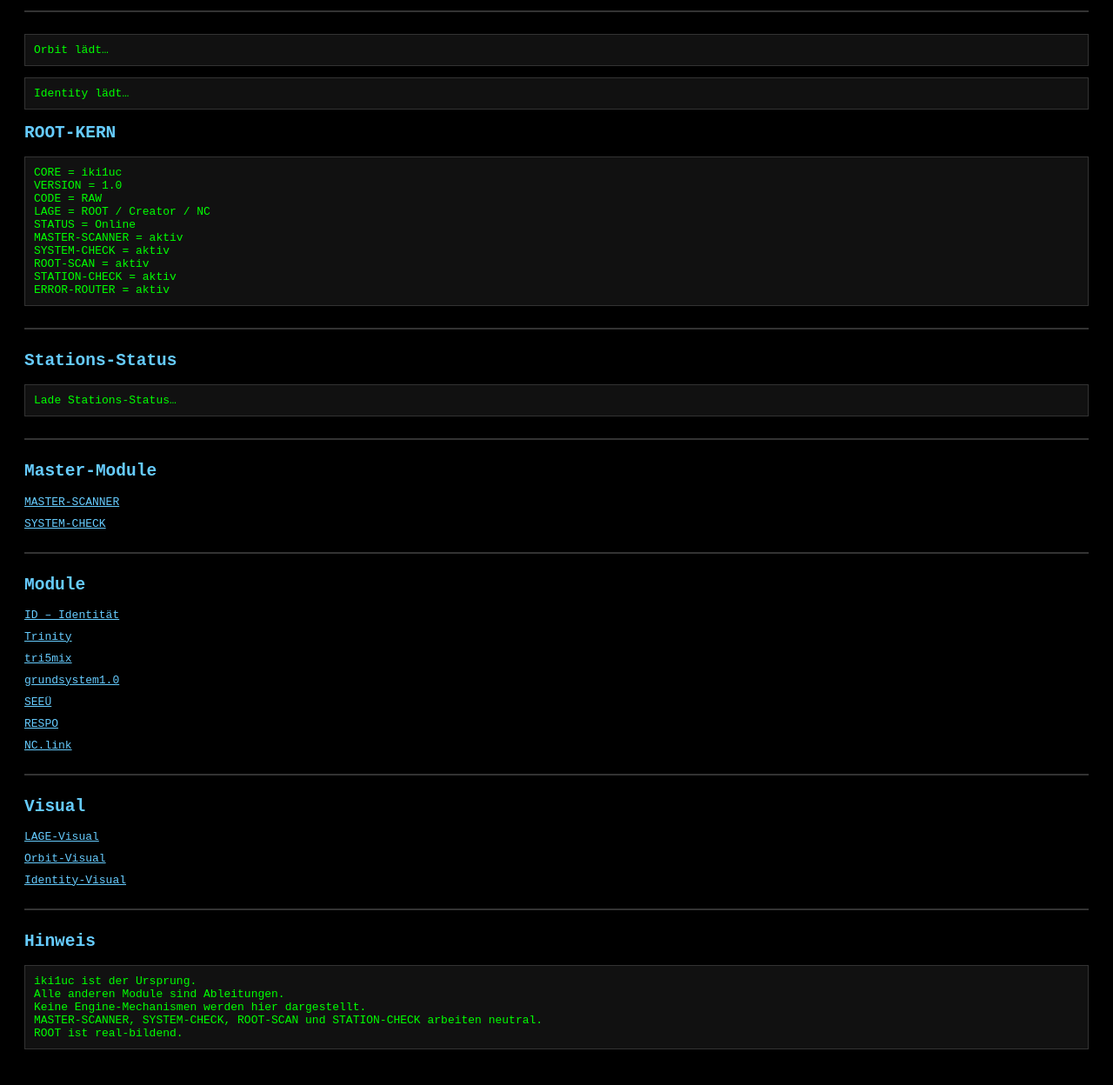
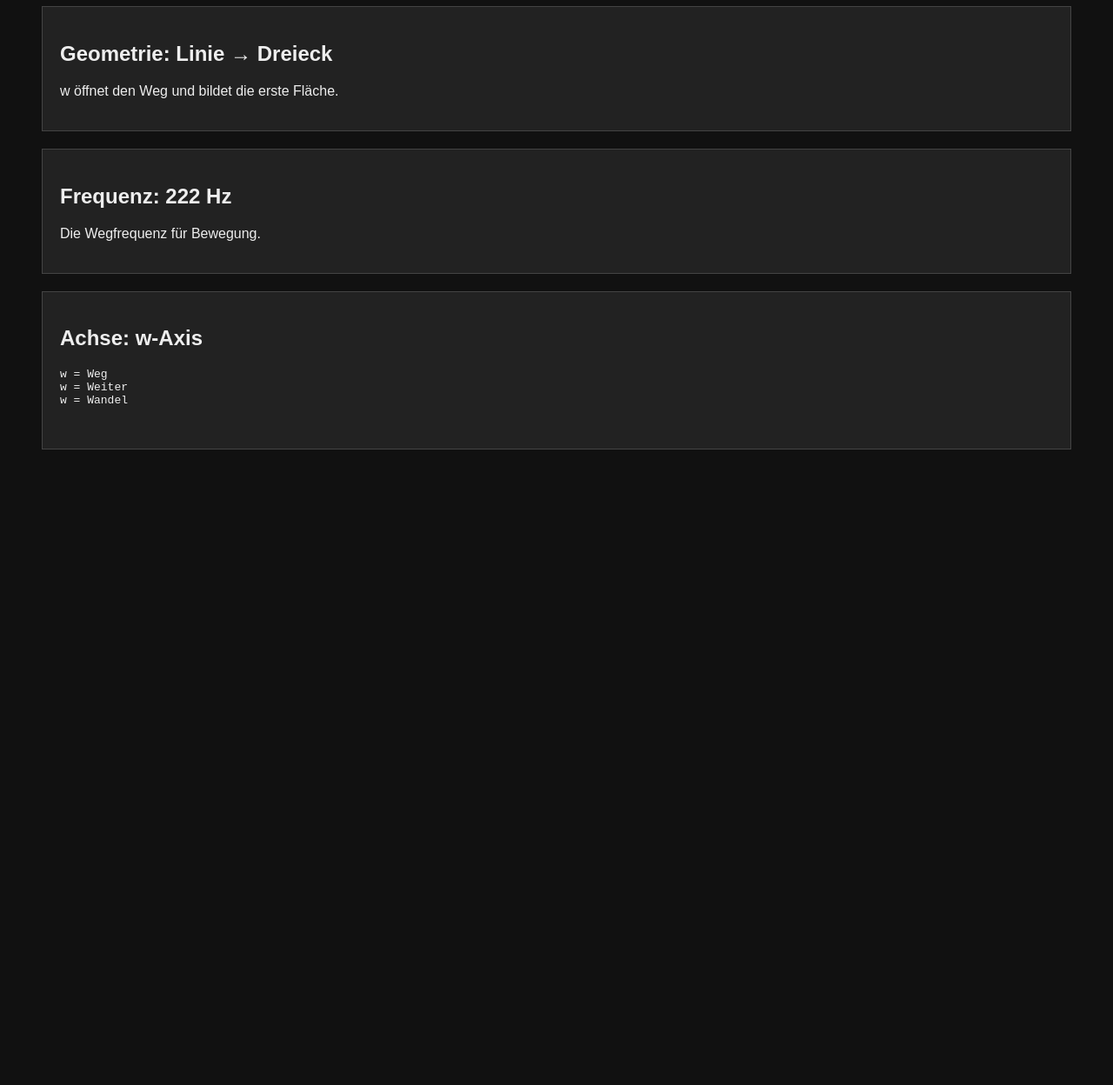
Before and after one commit to iki1uc/w, a plain HTML site: page index.html in a window 1280 px wide. Shown: the part 121-1369 px from the top of the page at 87% size. After the commit the page ends 800 px from the top, so only its background shows below. Drawn offline with Linux system fonts and the light colour scheme.

Commit message:
Update index.html

```diff
--- a/index.html
+++ b/index.html
@@ -2,94 +2,36 @@
 <html lang="de">
 <head>
 <meta charset="UTF-8">
-<title>iki1uc – ROOT</title>
-
+<title>w – Weg / Wandel</title>
 <style>
-body { background:#000; color:#0f0; font-family:monospace; padding:20px; }
-h1, h2 { color:#6cf; }
-a { color:#6cf; display:block; margin:10px 0; }
-pre { background:#111; border:1px solid #333; padding:10px; }
-hr { border:1px solid #333; margin:25px 0; }
+  body { background:#111; color:#eee; font-family:Arial; padding:40px; }
+  .box { background:#222; border:1px solid #444; padding:20px; margin-bottom:20px; }
+  h1 { text-align:center; color:#33aaff; }
 </style>
 </head>
 
 <body>
 
-<h1>iki1uc – ROOT</h1>
-<p>Creator‑Root und öffentliche Identität des Systems</p>
+<h1>w – Weg / Weiter / Wandel</h1>
 
-<hr><pre id="orbit-status">Orbit lädt…</pre>
-<pre id="identity-status">Identity lädt…</pre>
+<div class="box">
+  <h2>Geometrie: Linie → Dreieck</h2>
+  <p>w öffnet den Weg und bildet die erste Fläche.</p>
+</div>
 
-<script src="./root-orbit-scan.js"></script>
-<script src="./root-identity-scan.js"></script>
-<script src="./root-scan.js"></script>
-<script src="./system-check.js"></script>
-<script src="./root-station-check.js"></script>
-<script src="./error-router.js"></script>
+<div class="box">
+  <h2>Frequenz: 222 Hz</h2>
+  <p>Die Wegfrequenz für Bewegung.</p>
+</div>
 
-
-<h2>ROOT‑KERN</h2>
-<pre id="root-kern">
-CORE = iki1uc
-VERSION = 1.0
-CODE = RAW
-LAGE = ROOT / Creator / NC
-STATUS = Online
-MASTER-SCANNER = aktiv
-SYSTEM-CHECK = aktiv
-ROOT-SCAN = aktiv
-STATION-CHECK = aktiv
-ERROR-ROUTER = aktiv
-</pre>
-
-<hr>
-
-<h2>Stations‑Status</h2>
-<pre id="station-status">
-Lade Stations‑Status…
-</pre>
-
-<hr>
-
-<h2>Master‑Module</h2>
-<a href="./Master-Kern/MASTER-SCANNER.html">MASTER‑SCANNER</a>
-<a href="./Master-Kern/system-check.item">SYSTEM‑CHECK</a>
-
-<hr>
-
-<h2>Module</h2>
-<a href="./ID.html">ID – Identität</a>
-<a href="./modules/Trinity/index.html">Trinity</a>
-<a href="./modules/tri5mix/index.html">tri5mix</a>
-<a href="./modules/grundsystem1.0/index.html">grundsystem1.0</a>
-<a href="./modules/SEEÜ/index.html">SEEÜ</a>
-<a href="./modules/RESPO/index.html">RESPO</a>
-<a href="./modules/NC.link/index.html">NC.link</a>
-
-<hr>
-
-<h2>Visual</h2>
-<a href="./visual/LAGE.html">LAGE‑Visual</a>
-<a href="./visual/Orbit.html">Orbit‑Visual</a>
-<a href="./visual/Identity.html">Identity‑Visual</a>
-
-<hr>
-
-<h2>Hinweis</h2>
-<pre>
-iki1uc ist der Ursprung.
-Alle anderen Module sind Ableitungen.
-Keine Engine‑Mechanismen werden hier dargestellt.
-MASTER-SCANNER, SYSTEM-CHECK, ROOT-SCAN und STATION-CHECK arbeiten neutral.
-ROOT ist real‑bildend.
-</pre>
-
-<!-- OPTIMUM SCRIPTS -->
-<script src="./root-station-check.js"></script>
-<script src="./system-check.js"></script>
-<script src="./error-router.js"></script>
-<script src="./root-scan.js"></script>
+<div class="box">
+  <h2>Achse: w‑Axis</h2>
+  <pre>
+w = Weg
+w = Weiter
+w = Wandel
+  </pre>
+</div>
 
 </body>
 </html>
```
